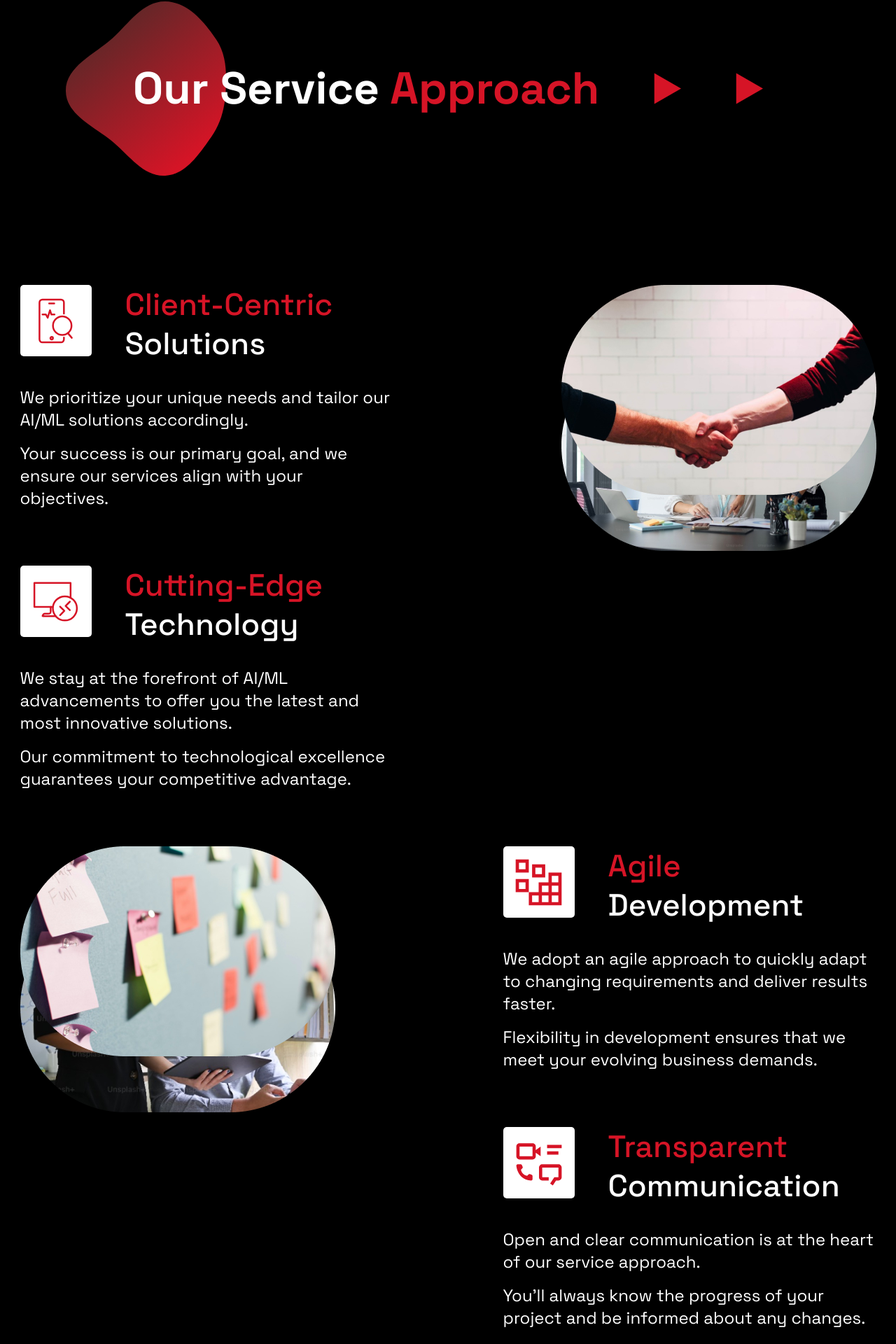
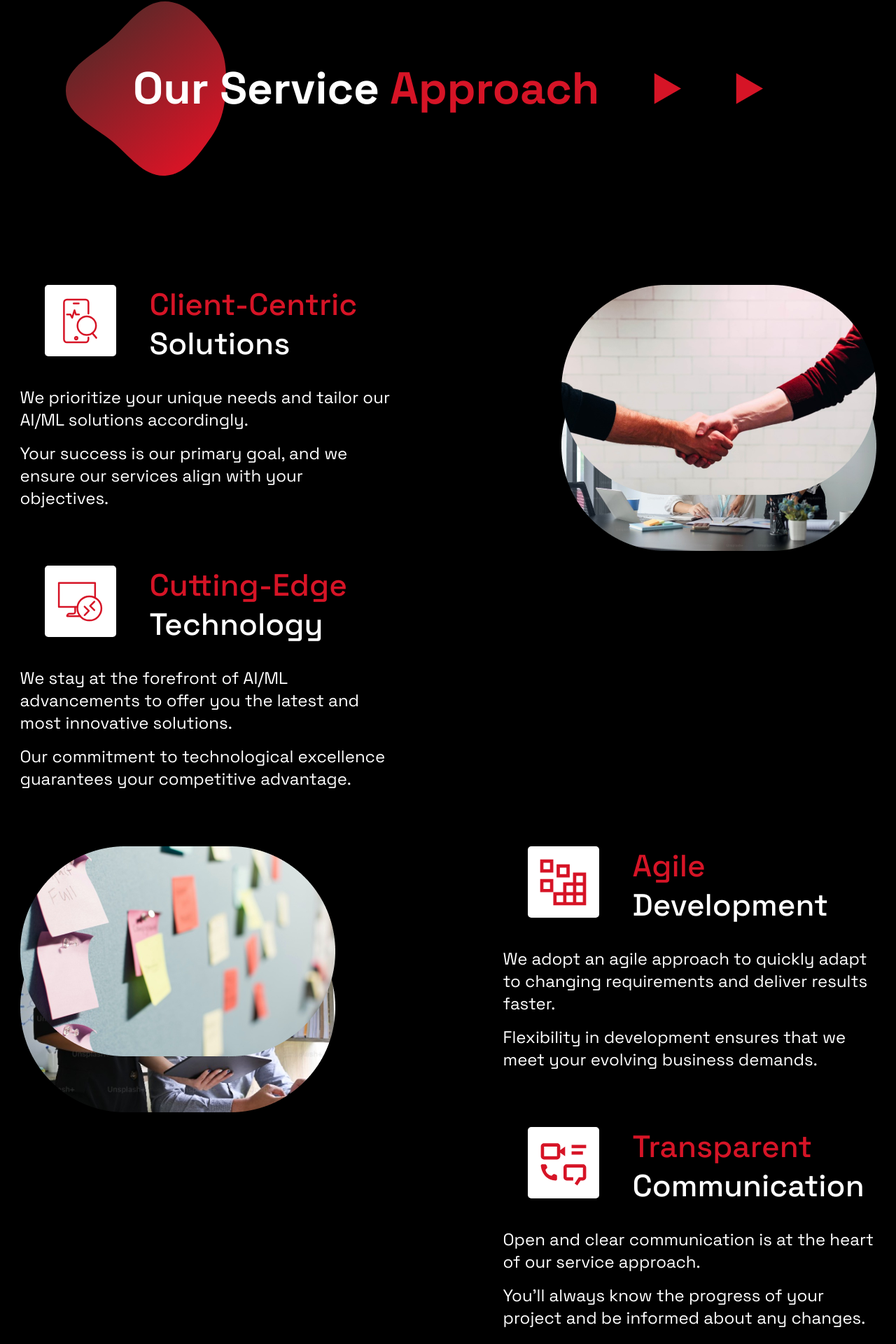
Before and after one commit to AdityaCoder-N/Resnet_website, a React (Vite) app: page /about in a window 1280 px wide. Shown: the part 867-2787 px from the top of the page at 70% size. Built offline with nearby package versions, Linux system fonts and the light colour scheme; a web font is replaced by a local one.

Commit message:
Fixed about us

```diff
--- a/src/components/Approaches.jsx
+++ b/src/components/Approaches.jsx
@@ -10,8 +10,8 @@ const Approaches = () => {
           alt=""
           className="absolute -z-10 md:-left-24 -left-4 w-[90px] h-[100px] md:w-[229px] md:h-[249px]"
         />
-        <h1 className=" text-[24px] md:text-[40px] lg:text-[64px] not-italic font-bold leading-[normal] text-white">
-          Our <span className="text-[#D61426] ">Uniqueness</span>
+        <h1 className=" text-[24px] ml-7 md:text-[40px] lg:text-[64px] not-italic font-bold leading-[normal] text-white">
+          Our <span className="text-[#D61426]">Uniqueness</span>
         </h1>
 
         <svg
@@ -55,11 +55,11 @@ const Approaches = () => {
                 fill="white"
               />
             </svg>
-            <h1 className="text-white text-[32px] not-italic font-medium leading-[normal">
+            <h1 className="text-white text-[26px] sm:text-[32px] not-italic font-medium leading-[normal">
               Win-Win Collaboration
             </h1>
           </div>
-          <p className="text-white text-xl not-italic font-normal leading-[normal]">
+          <p className="text-white mt-4 text-xl not-italic font-normal leading-[normal]">
             We believe in creating mutually beneficial partnerships with our
             clients.
           </p>
@@ -80,11 +80,11 @@ const Approaches = () => {
                 fill="white"
               />
             </svg>
-            <h1 className="text-white text-[32px] not-italic font-medium leading-[normal">
+            <h1 className="text-white text-[26px] sm:text-[32px] not-italic font-medium leading-[normal">
               Customised Solutions
             </h1>
           </div>
-          <p className="text-white text-xl not-italic font-normal leading-[normal]">
+          <p className="text-white mt-4 text-xl not-italic font-normal leading-[normal]">
             Every client is unique, and so are our AI/ML solutions.
           </p>
         </div>
@@ -104,11 +104,11 @@ const Approaches = () => {
                 fill="white"
               />
             </svg>
-            <h1 className="text-white text-[32px] not-italic font-medium leading-[normal">
+            <h1 className="text-white text-[26px] sm:text-[32px] not-italic font-medium leading-[normal">
               Result driven Focus
             </h1>
           </div>
-          <p className="text-white text-xl not-italic font-normal leading-[normal]">
+          <p className="text-white mt-4  text-xl not-italic font-normal leading-[normal]">
             We're not satisfied until we've delivered tangible, data-driven
             results.
           </p>
@@ -143,11 +143,11 @@ const Approaches = () => {
                 fill="white"
               />
             </svg>
-            <h1 className="text-white text-[32px] not-italic font-medium leading-[normal">
+            <h1 className="text-white text-[26px] sm:text-[32px] not-italic font-medium leading-[normal">
               Continuous Improvement
             </h1>
           </div>
-          <p className="text-white text-xl not-italic font-normal leading-[normal]">
+          <p className="text-white mt-4 text-xl not-italic font-normal leading-[normal]">
             Your success is our motivation to continuously enhance our
             solutions.
           </p>
@@ -169,11 +169,11 @@ const Approaches = () => {
                 stroke-width="4"
               />
             </svg>
-            <h1 className="text-white text-[32px] not-italic font-medium leading-[normal">
+            <h1 className="text-white text-[26px] sm:text-[32px]  not-italic font-medium leading-[normal">
               Collaborative Innovation
             </h1>
           </div>
-          <p className="text-white text-xl not-italic font-normal leading-[normal]">
+          <p className="text-white mt-4 text-xl not-italic font-normal leading-[normal]">
             We encourage collaboration between our experts and your team.
           </p>
         </div>
--- a/src/pages/AboutUs.jsx
+++ b/src/pages/AboutUs.jsx
@@ -15,12 +15,12 @@ import Approaches from "../components/Approaches";
 const AboutUs = () => {
   return (
     <div className="flex flex-col my-10 max-w-[1440px]  font-Sg">
-      <div className="flex justify-center items-center gap-10 mt-28">
-        <div className="">
+      <div className="flex justify-center items-center gap-10 mt-28 sm:p-0">
+        <div className="px-4">
           <h1 className=" text-[40px] md:text-[64px] not-italic font-bold leading-[normal] text-white">
             We make your <p className="text-[#D61426] "> business scale 10X</p>
           </h1>
-          <p className=" w-[320px] md:w-[596px] text-white text-[24px] md:text-2xl not-italic font-normal leading-[normal] mt-9">
+          <p className=" w-[320px] md:w-[596px] text-white text-[20px] sm:text-[24px] md:text-2xl not-italic font-normal leading-[normal] mt-9">
             Lorem ipsum dolor sit amet consectetur. Nulla sed purus fringilla
             tellus. Lorem ipsum dolor sit amet consectetur. Nulla sed purus
             fringilla tellus. Lorem ipsum dolor sit amet consectetur. Nulla sed
@@ -29,7 +29,7 @@ const AboutUs = () => {
         </div>
         <img src={heroabt} alt="" className=" hidden lg:flex" />
       </div>
-      <div className="flex flex-col gap-20 px-[15px] md:px-0 justify-between items-center w-full">
+      <div className="flex flex-col gap-20 sm:px-0 justify-between items-center w-full">
         <div className="flex relative justify-between items-center  my-20 md:my-40 gap-5 w-[300px] md:w-[600px] lg:w-[900px]">
           <img
             src={aboutvector1}
@@ -63,11 +63,11 @@ const AboutUs = () => {
           </svg>
         </div>
 
-        <div className="flex flex-row gap-20 justify-center items-start font-Sg">
+        <div className="flex flex-row gap-20 justify-center items-start font-Sg ">
           <div className="flex flex-col gap-20">
-            <div>
-              <section className="flex gap-12">
-                <div className="w-[80px] h-[80px] md:w-[102px] md:h-[102px] bg-white shrink-0 flex justify-center items-center rounded-[5px]">
+            <div className="flex flex-col items-center justify-around">
+              <section className="flex gap-4 sm:gap-12">
+                <div className=" h-[80px] md:w-[102px] md:h-[102px] bg-white shrink-0 flex justify-center items-center rounded-[5px]">
                   <img src={ccs} alt="" />
                 </div>
                 <h1 className="w-[250px] md:w-[313px] md:h-[113px] shrink-0 text-[28px] md:text-[44px] text-[#D61426] not-italic font-medium leading-[normal]">
@@ -89,8 +89,8 @@ const AboutUs = () => {
               </div>
             </div>
 
-            <div>
-              <section className="flex gap-12">
+            <div className="flex flex-col items-center justify-around">
+              <section className="flex gap-4 sm:gap-12">
                 <div className="w-[80px] h-[80px] md:w-[102px] md:h-[102px] bg-white shrink-0 flex justify-center items-center rounded-[5px]">
                   <img src={cet} alt="" />
                 </div>
@@ -134,8 +134,8 @@ const AboutUs = () => {
             />
           </div>
           <div className="flex flex-col gap-20">
-            <div>
-              <section className="flex gap-12">
+            <div className="flex flex-col items-center justify-around">
+              <section className="flex gap-4 sm:gap-12">
                 <div className="w-[80px] h-[80px] md:w-[102px] md:h-[102px] bg-white shrink-0 flex justify-center items-center rounded-[5px]">
                   <img src={ad} alt="" />
                 </div>
@@ -158,8 +158,8 @@ const AboutUs = () => {
               </div>
             </div>
 
-            <div>
-              <section className="flex gap-12">
+            <div className="flex flex-col items-center justify-around">
+              <section className="flex gap-4 sm:gap-12">
                 <div className="w-[80px] h-[80px] md:w-[102px] md:h-[102px] bg-white shrink-0 flex justify-center items-center rounded-[5px]">
                   <img src={tc} alt="" />
                 </div>
@@ -186,8 +186,8 @@ const AboutUs = () => {
 
         <div className="flex flex-row gap-20 justify-center items-start font-Sg">
           <div className="flex flex-col gap-20">
-            <div>
-              <section className="flex gap-12">
+            <div className="flex flex-col items-center justify-around">
+              <section className="flex gap-4 sm:gap-12">
                 <div className="w-[80px] h-[80px] md:w-[102px] md:h-[102px] bg-white shrink-0 flex justify-center items-center rounded-[5px]">
                   <div className="streamline-computer-desktop-check-success-approve-device-display-desktop-computer">
                     <svg
```
